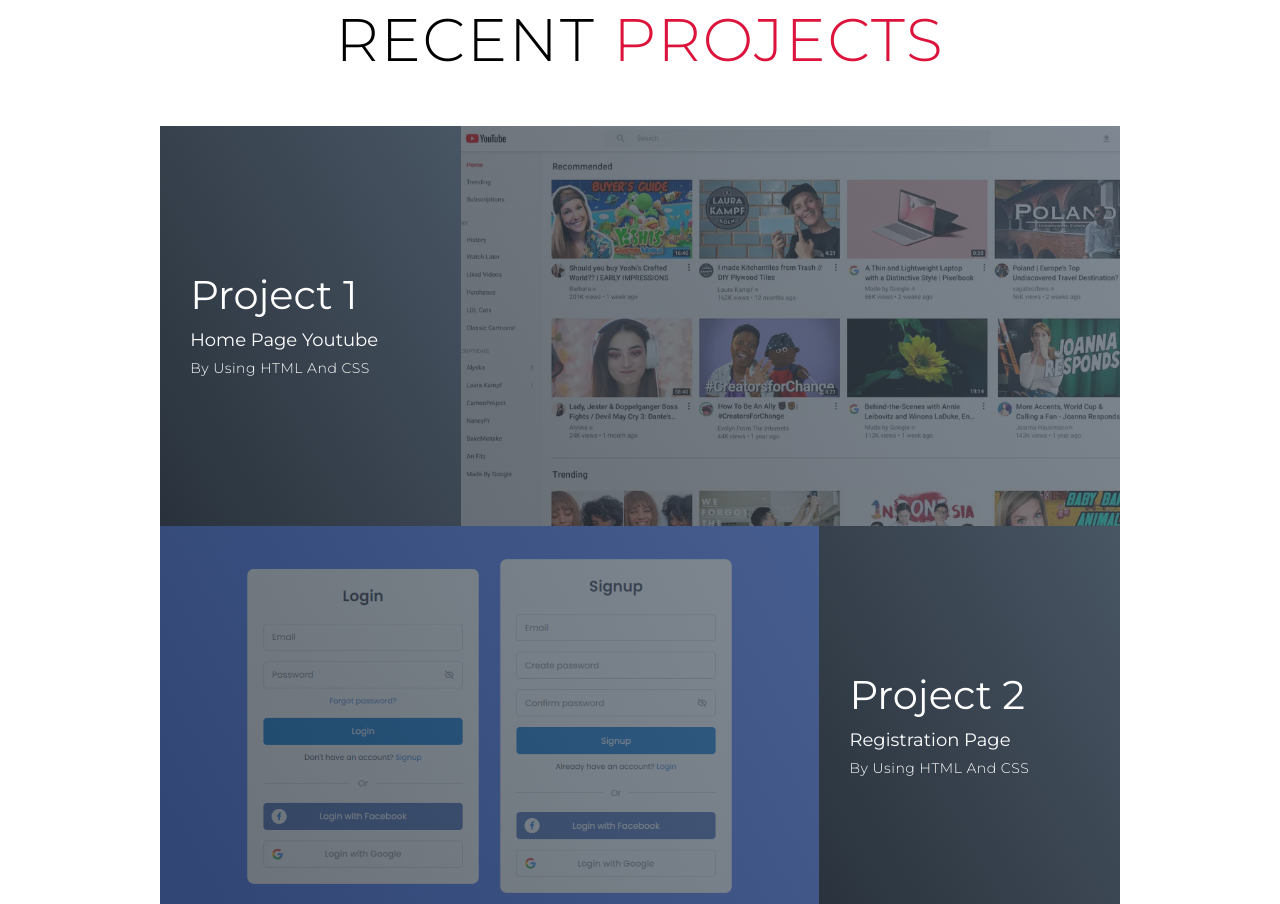
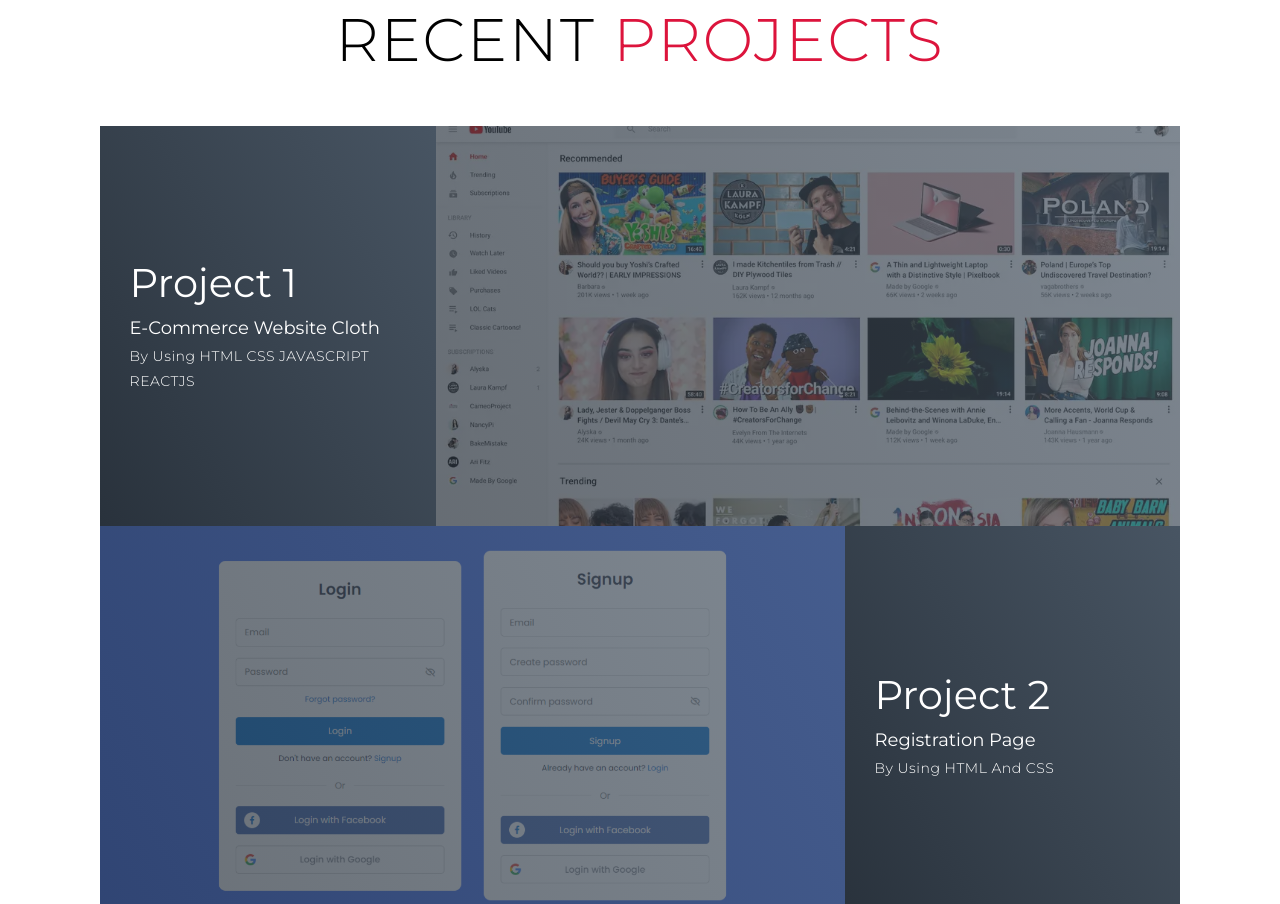
Before and after one commit to AyushOmar72/professional-website, a plain HTML site: page index.html in a window 1280 px wide. Shown: the part 1863-2767 px from the top of the page. Drawn offline with Linux system fonts and the light colour scheme.

Commit message:
Update index.html

```diff
--- a/index.html
+++ b/index.html
@@ -119,8 +119,8 @@
         <div class="project-item">
           <div class="project-info">
             <h1>Project 1</h1>
-            <h2>Home Page Youtube</h2>
-            <p>By Using HTML And CSS</p>
+            <h2>E-Commerce Website Cloth</h2>
+            <p>By Using HTML CSS JAVASCRIPT REACTJS</p>
           </div>
           <div class="project-img">
             <img src="./img/youtubee.jpg" alt="img">
```
